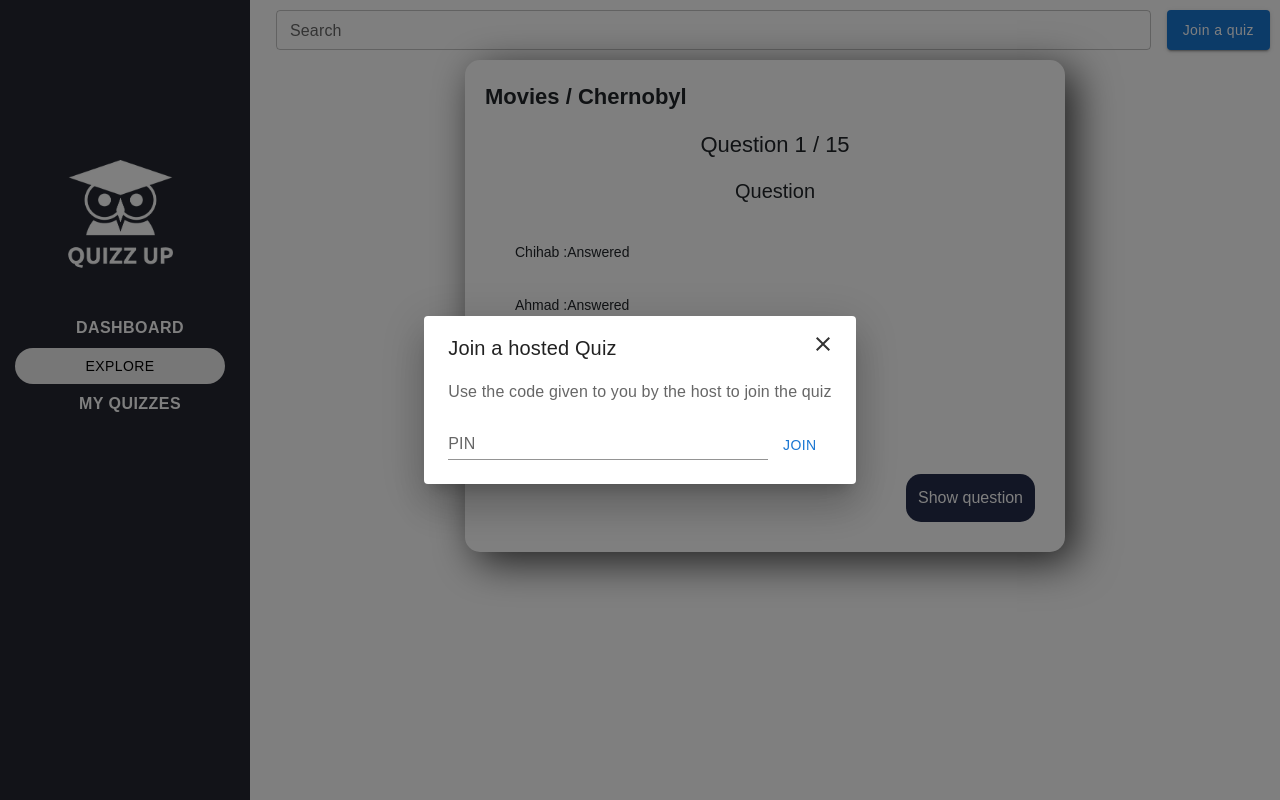
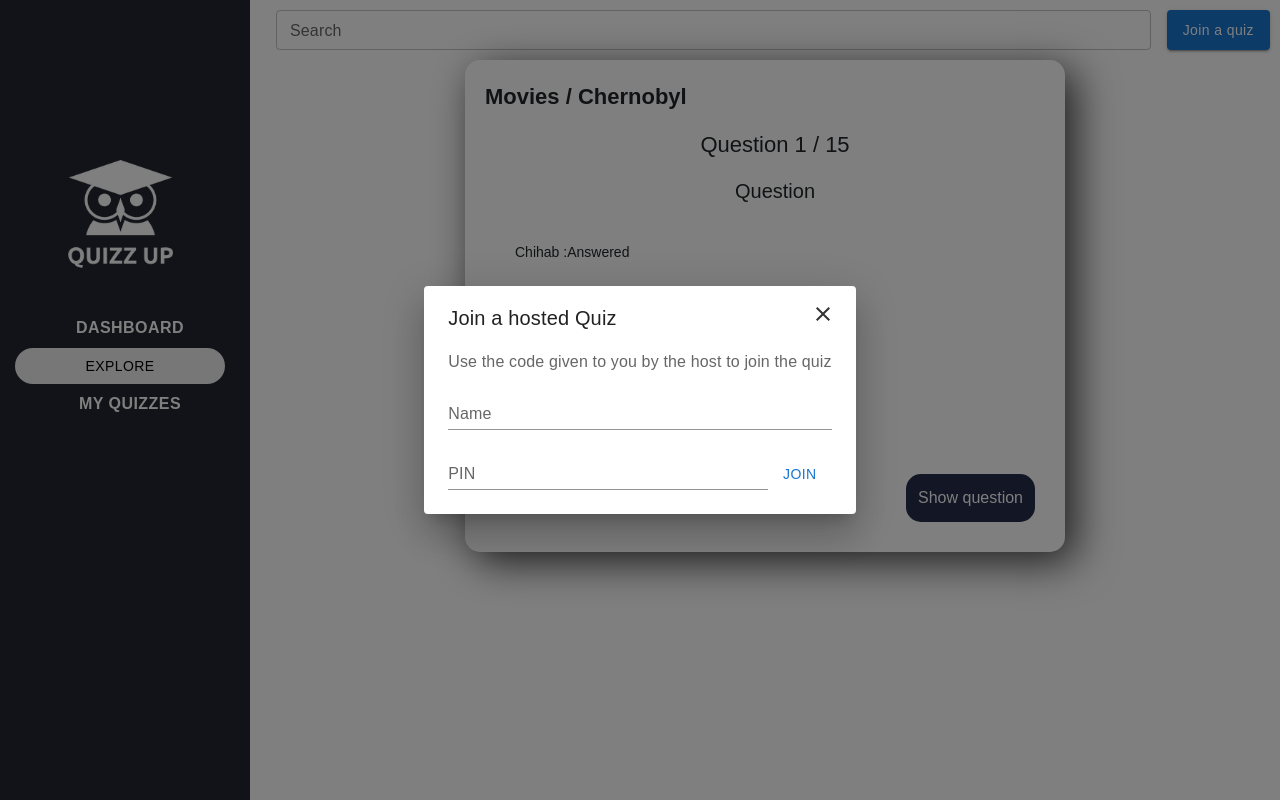
Before and after one commit to El-Ahmed/quizup-frontend, a React (Create React App) app: page /state in a window 1280 px wide. Both pictures are taken after a click on the button "Join a quiz". Built offline with nearby package versions, Linux system fonts and the light colour scheme.

Commit message:
joining from popup

```diff
--- /dev/null
+++ b/src/components/AnswerState/AnsweringState.tsx
@@ -0,0 +1,40 @@
+import React, { useState } from 'react';
+import { Link } from 'react-router-dom';
+import './AnswerState.css' ;
+
+interface FullName {
+    players: string[];
+}
+
+
+export default function AnswerState(props:FullName) {
+
+
+	return (
+		<div className='score-wrapper'>
+					<div className='theme'>
+							Movies / Chernobyl
+					</div>
+					<div className='score-container'>
+						<div className='score-title'>
+                            <div className='question-count'>
+                                <span>Question 1 / 15 </span>
+                            </div>
+                            <div className='question-text'><p>Question</p></div>
+						</div>
+						<div className='scores'>
+							{props.players.map((player)=>
+								<p className='information'><p>player :</p><p>Didn't answered yet</p></p>
+							)}
+
+						</div>
+					</div>
+					<div className='bouttons'>
+						<Link to='/score'>
+							<button  className="play">Show question</button>
+						</Link>
+					</div>
+
+		</div>
+	);
+}
--- a/src/components/HostWait/HostWait.tsx
+++ b/src/components/HostWait/HostWait.tsx
@@ -5,6 +5,7 @@ import { createCompetition, nextQuestion, startCompetition } from "../../sockets
 import QuestionsController from "../../socketsModule/quizControllers/QuestionsController";
 import Question from "../../socketsModule/quizEntities/Question";
 import Quiz from "../../socketsModule/quizEntities/Quiz";
+import AnswerState from '../AnswerState/AnsweringState';
 
 
 export default function Details() {
@@ -12,6 +13,7 @@ export default function Details() {
 	const [pin, setPin] = useState('')
     const [qc, setQC] = useState<QuestionsController>()
     const [players, setPlayers] = useState<string[]>([])
+    const [questionNum, setQN] = useState(0);
 
     const playerObserver = (players:string[]) => { setPlayers(players); };
  	const quiz = new Quiz('name','desc',[new Question("test1",[]),new Question("test2",[])]);
@@ -24,20 +26,29 @@ export default function Details() {
         } );
     }
     const start = () => {
-        if (qc)
+        if (qc) {
+
         startCompetition(qc);
+		setQN(1);
+		}
+
     }
     const next = () => {
-        if (qc)
+        if (qc) {
+
         nextQuestion(qc);
+		}
     }
 
 	useEffect(() => {
 	  host();
-
 	}, [])
 
 
+	if (questionNum !=0){
+		return (<AnswerState players={players}/>)
+
+	}
 
 	return (
 		<div className='app'>
@@ -55,7 +66,7 @@ export default function Details() {
 					<div className='details'>
 						<p className='titre'>Participants:</p>
 						<p>
-							{players.map((player)=> <>{player}</>)}
+							{players.map((player)=> <>{player} </>)}
 						</p>
 					</div>
 					<div className='bouttons'>
--- a/src/components/PopUp/PopUp.tsx
+++ b/src/components/PopUp/PopUp.tsx
@@ -1,8 +1,9 @@
 import { Button, Dialog, DialogContent, DialogContentText, DialogTitle, IconButton, TextField } from "@mui/material";
-import { useState } from "react";
+import { ChangeEvent, FormEvent, useRef, useState } from "react";
 import CloseIcon from '@mui/icons-material/Close';
 import './PopUp.css';
 import { Link } from "react-router-dom";
+import ParticipantFacade from "../../socketsModule/facade/ParticipantFacade";
 
 
 type popUp = {
@@ -11,9 +12,32 @@ type popUp = {
 }
 
 function PopUp(props: popUp) {
+
+
+    const [pin, setPin] = useState('');
+    const [name, setName] = useState('');
+
+
+    const writePin = (e:ChangeEvent<HTMLInputElement>) => {
+        setPin(e.currentTarget.value);
+    }
+    const writeName = (e:ChangeEvent<HTMLInputElement>) => {
+        setName(e.currentTarget.value);
+    }
+
     const handleClose = () => {
         props.setOpen(false);
     }
+    const setId = (id:string) => {}
+    const participationObserver = () => {}
+
+    const join =() => {
+
+      console.log(pin+" "+ name);
+      ParticipantFacade.participate(pin, name, participationObserver,  setId);
+
+    }
+
     return (
         <div className="popUp">
         <Dialog open={props.open}  onClose= {handleClose}>
@@ -35,19 +59,35 @@ function PopUp(props: popUp) {
             Use the code given to you by the host to join the quiz
           </DialogContentText>
           <div className="pin">
-
           <TextField
             autoFocus
             margin="dense"
             id="name"
+            label="Name"
+            type="text"
+            fullWidth
+            variant="standard"
+
+            value={name}
+            onChange={writeName}
+          />
+          </div>
+          <div className="pin">
+          <TextField
+            autoFocus
+            margin="dense"
+            id="pin"
             label="PIN"
             type="text"
             fullWidth
             variant="standard"
+
+            value={pin}
+            onChange={writePin}
           />
-          <Link to='/join'>
-            <Button onClick={handleClose}>Join</Button>
-          </Link>
+          {/* <Link to='/join'> */}
+            <Button onClick={join}>Join</Button>
+          {/* </Link> */}
           </div>
         </DialogContent>
         {/* <DialogActions> */}
```
